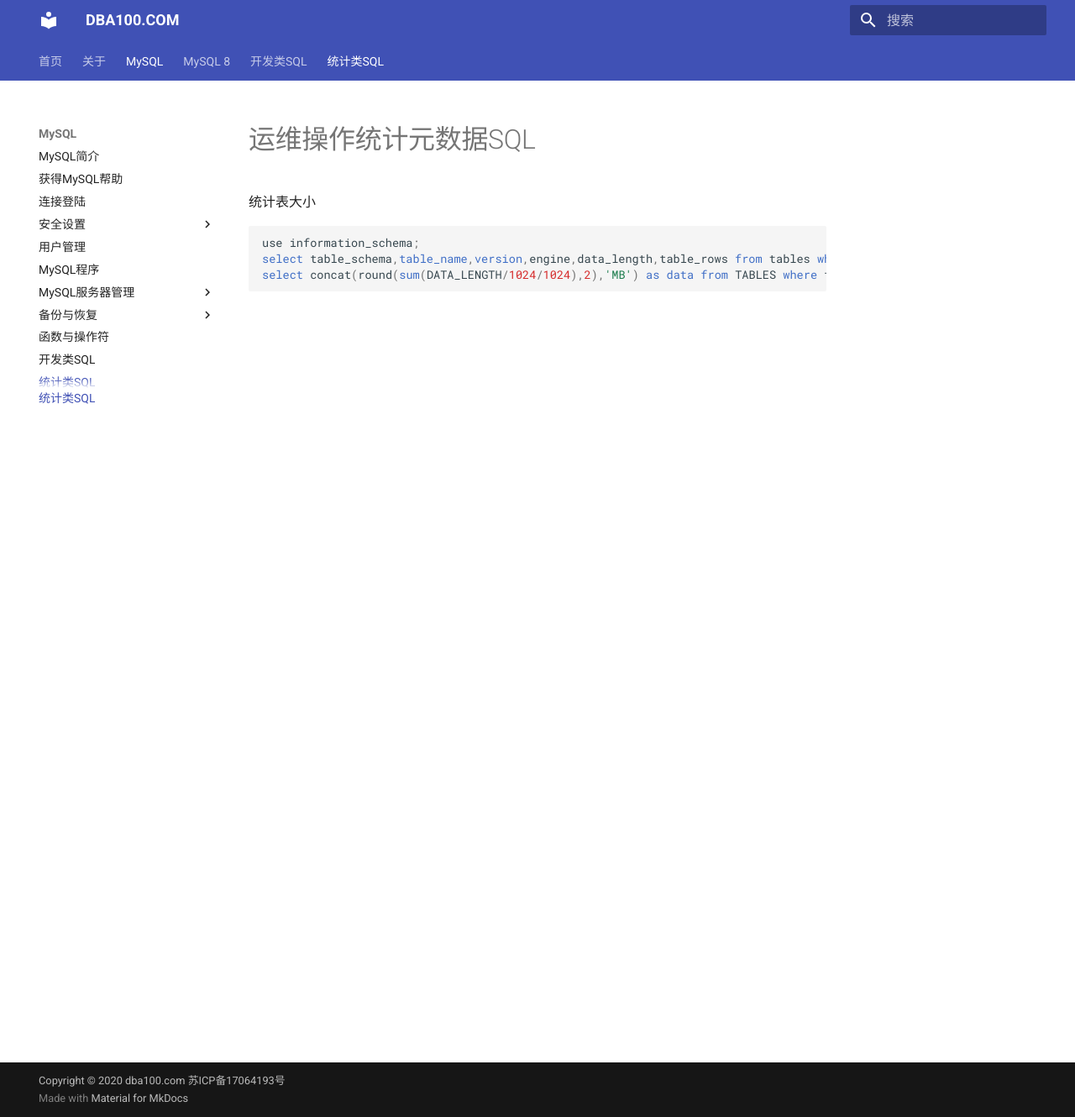
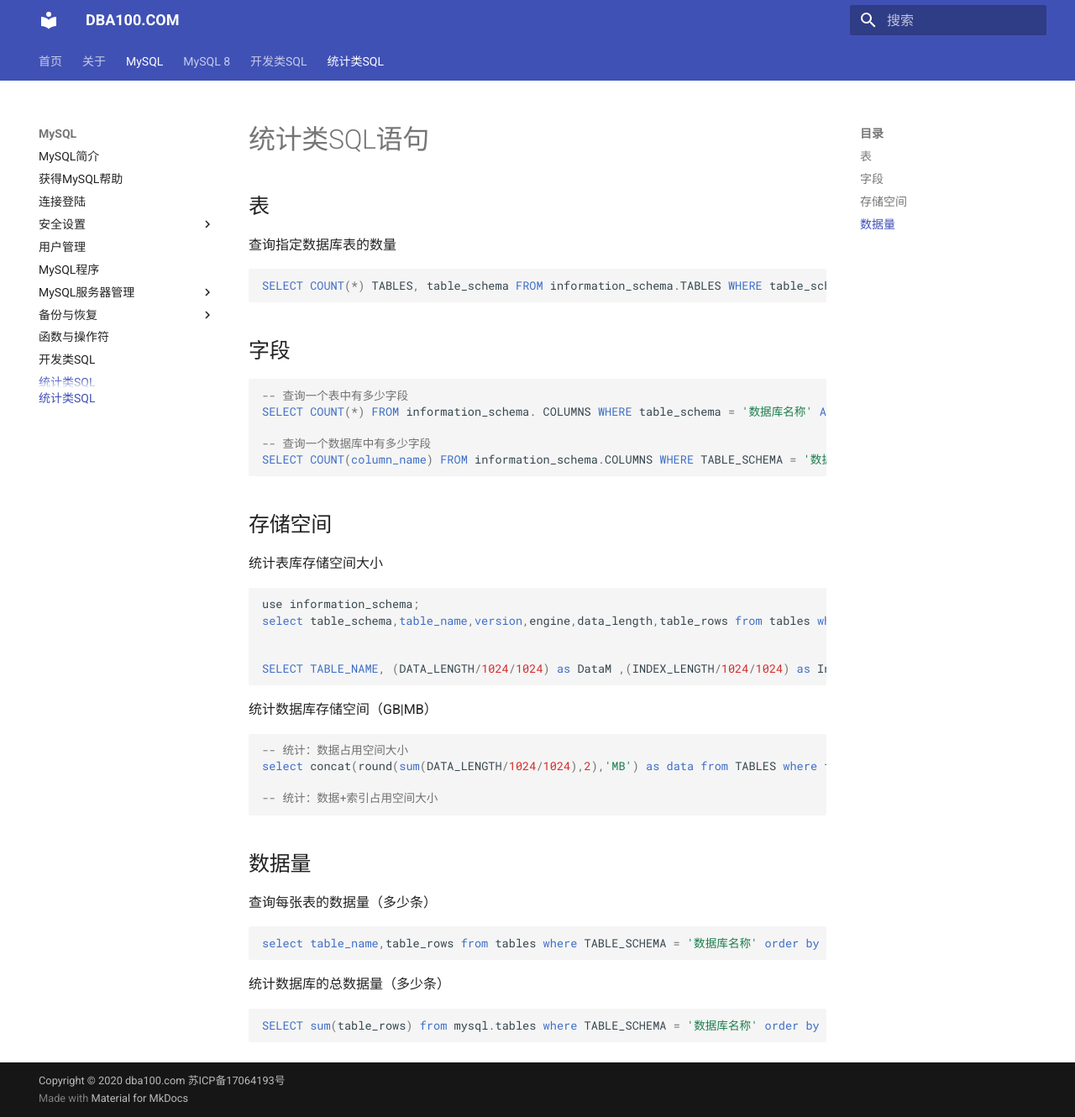
Before and after one commit to duliang123/dba100, an MkDocs documentation site: the page built from docs/mysql/metadata.md, in a window 1280 px wide and 1330 px high. Shown: the whole window at 84% size. Built offline with MkDocs 1.6.1 and Material for MkDocs 9.7.7, drawn with Linux system fonts in a browser that asks for light colours.

Commit message:
Update metadata.md

````diff
--- a/docs/mysql/metadata.md
+++ b/docs/mysql/metadata.md
@@ -1,9 +1,55 @@
-# 运维操作统计元数据SQL
+# 统计类SQL语句
 
-统计表大小
+## 表
+
+查询指定数据库表的数量
+
+```sql
+SELECT COUNT(*) TABLES, table_schema FROM information_schema.TABLES WHERE table_schema = '数据库名称';
+```
+
+## 字段
+
+```sql
+-- 查询一个表中有多少字段
+SELECT COUNT(*) FROM information_schema. COLUMNS WHERE table_schema = '数据库名称' AND table_name = '表名称';
+
+-- 查询一个数据库中有多少字段
+SELECT COUNT(column_name) FROM information_schema.COLUMNS WHERE TABLE_SCHEMA = '数据库名称';
+```
+
+## 存储空间
+
+统计表库存储空间大小
 
 ```sql
 use information_schema;
 select table_schema,table_name,version,engine,data_length,table_rows from tables where table_name='tb1';
+
+
+SELECT TABLE_NAME, (DATA_LENGTH/1024/1024) as DataM ,(INDEX_LENGTH/1024/1024) as IndexM,((DATA_LENGTH+INDEX_LENGTH)/1024/1024) as AllM,TABLE_ROWS FROM TABLES WHERE TABLE_SCHEMA = '数据库名称'
+```
+
+统计数据库存储空间（GB|MB）
+
+```sql
+-- 统计：数据占用空间大小
 select concat(round(sum(DATA_LENGTH/1024/1024),2),'MB') as data from TABLES where table_schema='db1'
+
+-- 统计：数据+索引占用空间大小
+
 ```
+
+## 数据量
+
+查询每张表的数据量（多少条）
+
+```sql
+select table_name,table_rows from tables where TABLE_SCHEMA = '数据库名称' order by table_rows desc;
+```
+
+统计数据库的总数据量（多少条）
+
+```sql
+SELECT sum(table_rows) from mysql.tables where TABLE_SCHEMA = '数据库名称' order by table_rows desc;
+```
````
